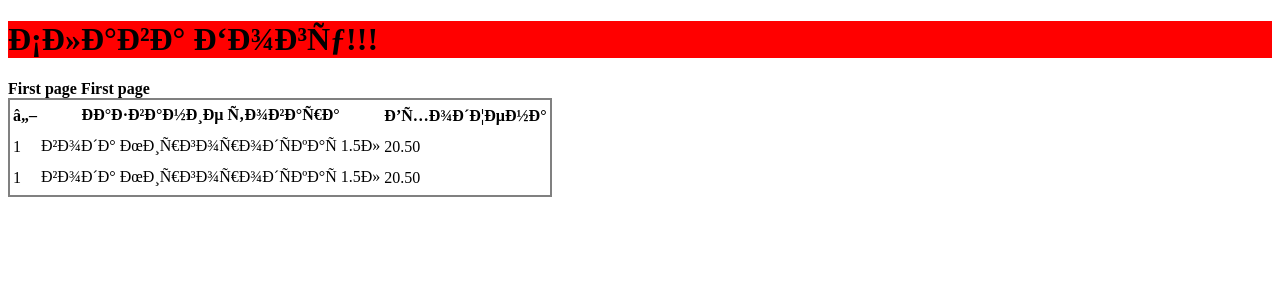
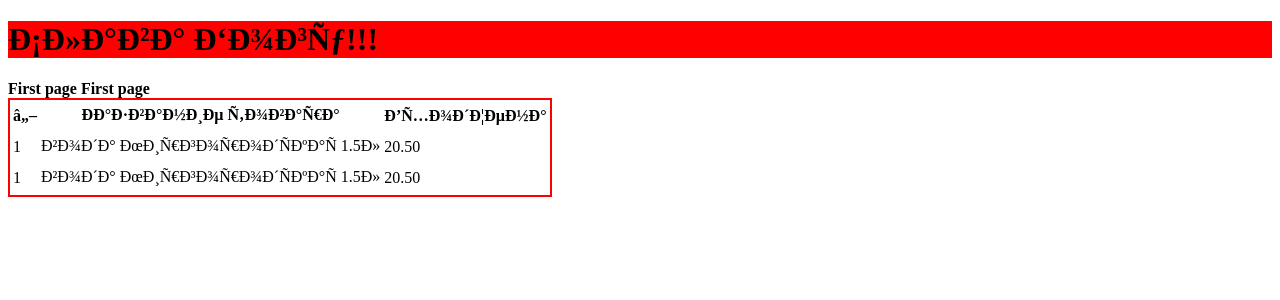
Before and after one commit to AlexKrts1/page1, a PHP site: page / in a window 1280 px wide. Shown: the top 300 px of the page. Run offline with PHP 8.4, Linux system fonts and the light colour scheme.

Commit message:
Update style.css

```diff
--- a/style.css
+++ b/style.css
@@ -3,5 +3,5 @@
 }
 
 table{
-	border:2px solid gray;
+	border:2px solid red;
 }
```
